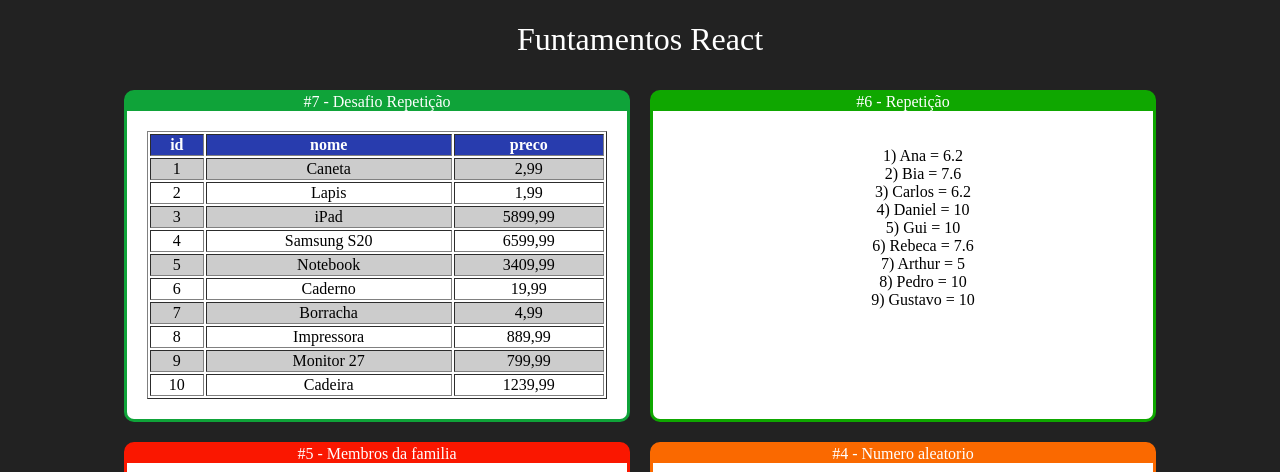
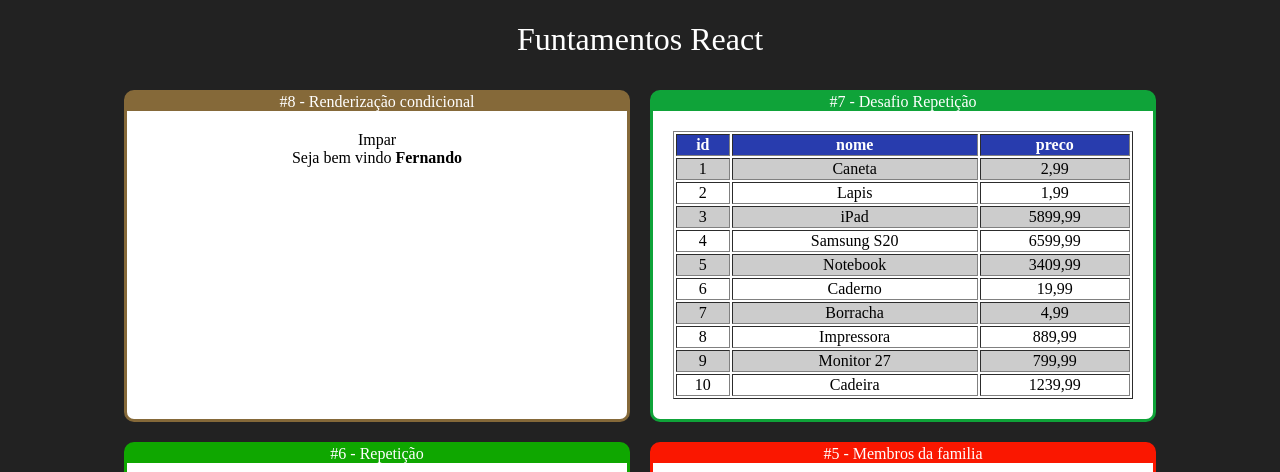
Before and after one commit to Miguel-Barros-Clear/fundamentals-react, a React (Create React App) app: page / in a window 1280 px wide. Shown: the top 472 px of the page. Built offline with nearby package versions, Linux system fonts and the light colour scheme.

Commit message:
feat: conditional render

```diff
--- a/src/app.jsx
+++ b/src/app.jsx
@@ -11,6 +11,8 @@ import Family from "./components/basics/family";
 import FamilyMember from "./components/basics/familyMember";
 import StundetsList from "./components/repeticao/studentsList";
 import TableProducts from "./components/repeticao/tableProducts";
+import EvenOrOdd from "./components/conditional/evenOrOdd";
+import UserInfo from "./components/conditional/userInfo";
 
 export default function App(props) {
   return (
@@ -18,6 +20,10 @@ export default function App(props) {
       <h1>Funtamentos React</h1>
 
       <div className="Cards">
+        <Card title="#8 - Renderização condicional" color="#856939">
+          <EvenOrOdd number={9} />
+          <UserInfo user={{ name: "Fernando" }} />
+        </Card>
         <Card title="#7 - Desafio Repetição" color="#0FA339">
           <TableProducts />
         </Card>
--- /dev/null
+++ b/src/components/conditional/evenOrOdd.jsx
@@ -0,0 +1,6 @@
+import React from "react";
+
+export default function EvenOrOdd(props) {
+  const isPar = props.number % 2 === 0;
+  return <div>{isPar ? <span>Par</span> : <span>Impar</span>}</div>;
+}
--- /dev/null
+++ b/src/components/conditional/if.js
@@ -0,0 +1,19 @@
+export default props => {
+    let elseChild = props.children.filter((child) => {
+        return child.type && child.type.name === 'Else'
+    })[0]
+
+    const ifChildren = props.children.filter((child) => {
+        return child !== elseChild
+    })
+
+    if (props.test) {
+        return ifChildren
+    } else if (elseChild) {
+        return elseChild
+    } else {
+        return false;
+    }
+}
+
+export const Else = props => props.children
--- /dev/null
+++ b/src/components/conditional/userInfo.jsx
@@ -0,0 +1,16 @@
+import React from "react";
+import _if, { Else } from "./if";
+
+export default (props) => {
+  let user = props.user || {};
+  return (
+    <div>
+      <_if test={user && user.name}>
+        Seja bem vindo <strong>{user.name}</strong>
+        <Else>
+          Seja bem vindo <strong>amigão</strong>
+        </Else>
+      </_if>
+    </div>
+  );
+};
```
